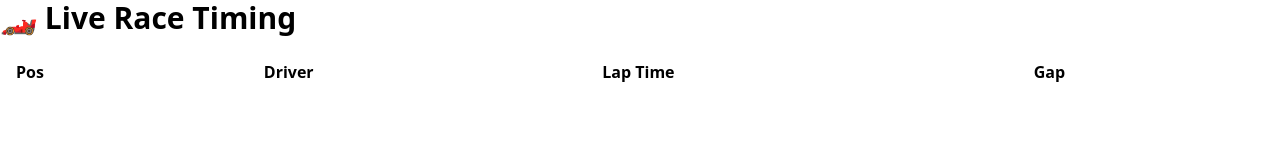
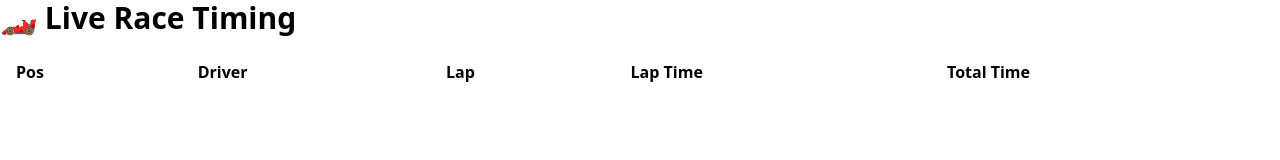
Before and after one commit to Rezaatae/RaceTimer, a plain HTML site: page RaceTimerClient/index.html in a window 1280 px wide. Drawn offline with nearby package versions, Linux system fonts and the light colour scheme.

Commit message:
table headers

```diff
--- a/RaceTimerClient/index.html
+++ b/RaceTimerClient/index.html
@@ -10,8 +10,9 @@
       <tr>
         <th class="px-4 py-2">Pos</th>
         <th class="px-4 py-2">Driver</th>
+        <th class="px-4 py-2">Lap</th>
         <th class="px-4 py-2">Lap Time</th>
-        <th class="px-4 py-2">Gap</th>
+        <th class="px-4 py-2">Total Time</th>
       </tr>
     </thead>
     <tbody id="race-table">
```
